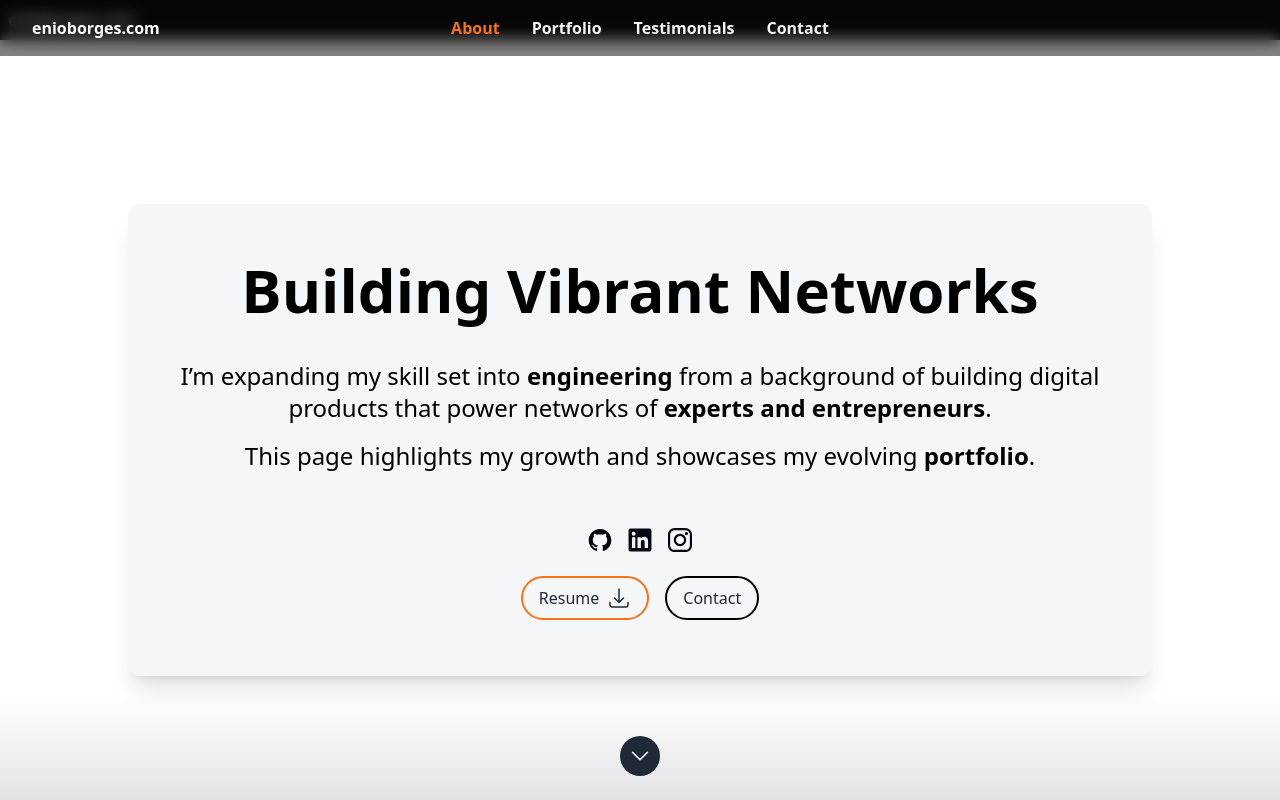
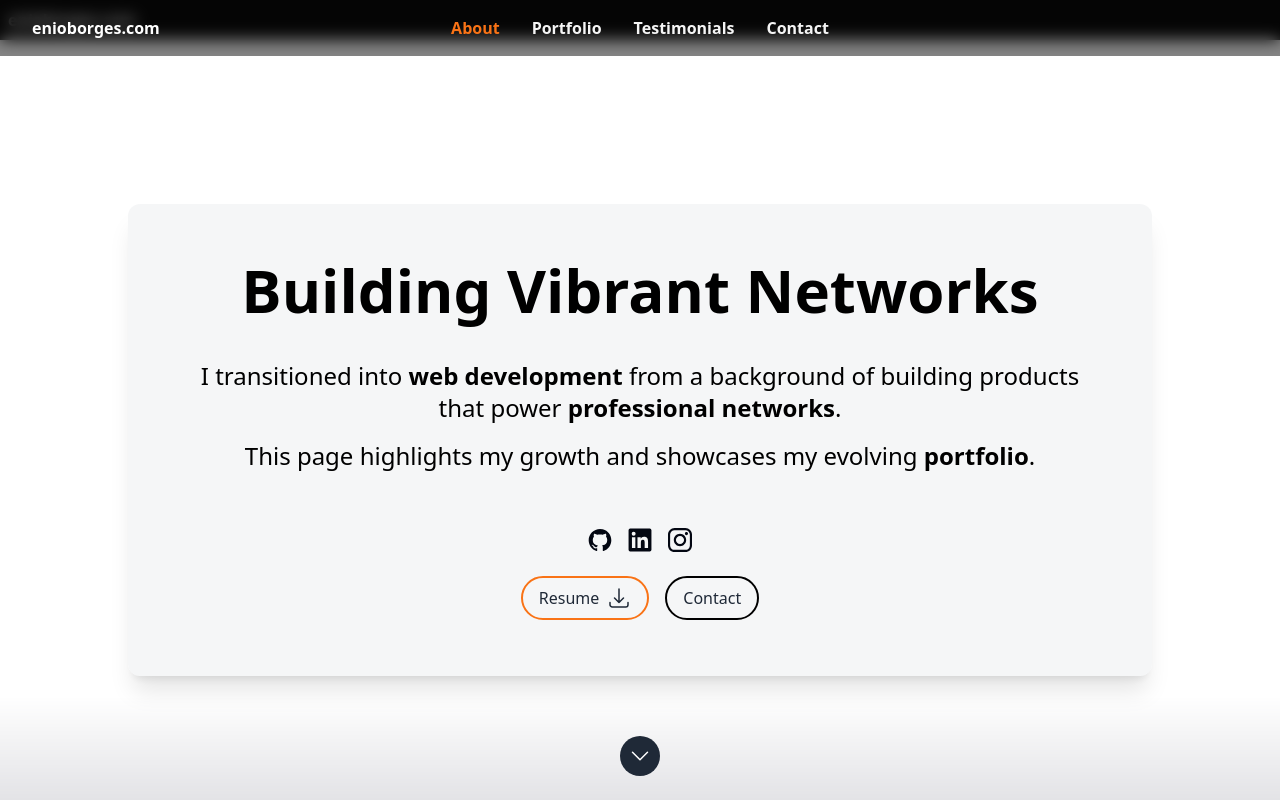
Before and after one commit to borgesenioc/react-resume-enio, a Next.js app: page / in a window 1280 px wide. Shown: the top 800 px of the page. Built offline with nearby package versions, Linux system fonts and the light colour scheme.

Commit message:
Adjust hero text

```diff
--- a/src/data/data.tsx
+++ b/src/data/data.tsx
@@ -59,8 +59,8 @@ export const heroData: Hero = {
   name: `Building Vibrant Networks`,
   description: (
     <>
-      <p className="mb-4 mt-4 text-xl text-black sm:text-2xl lg:text-2xl">
-        I’m expanding my skill set into <strong className="text-black">engineering</strong> from a background of building digital products that power networks of <strong className="text-black">experts and entrepreneurs</strong>.
+      <p className="mb-4 mt-4 mx-4 text-xl text-black sm:text-2xl lg:text-2xl">
+        I transitioned into <strong className="text-black">web development</strong> from a background of building products that power <strong className="text-black">professional networks</strong>.
          <span className="block mb-4 mt-4 text-xl text-black sm:text-2xl lg:text-2xl">
         This page highlights my growth and showcases my evolving <strong>portfolio</strong>.</span>
         </p>
```
